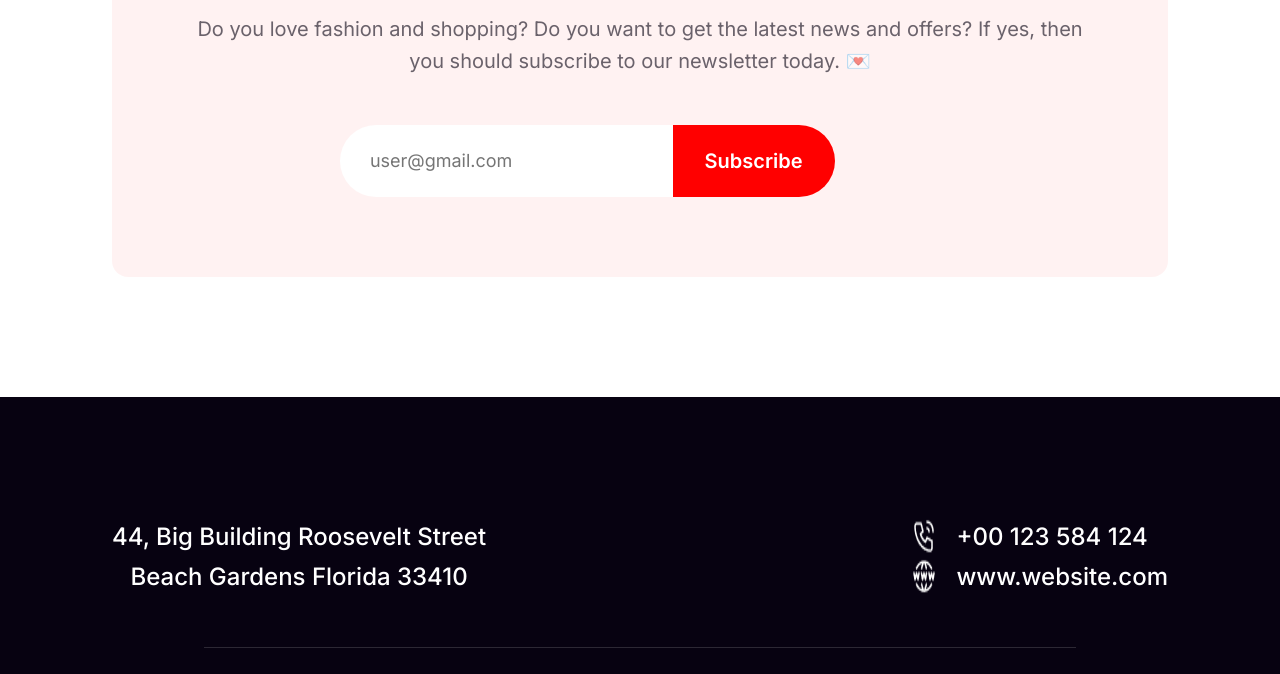
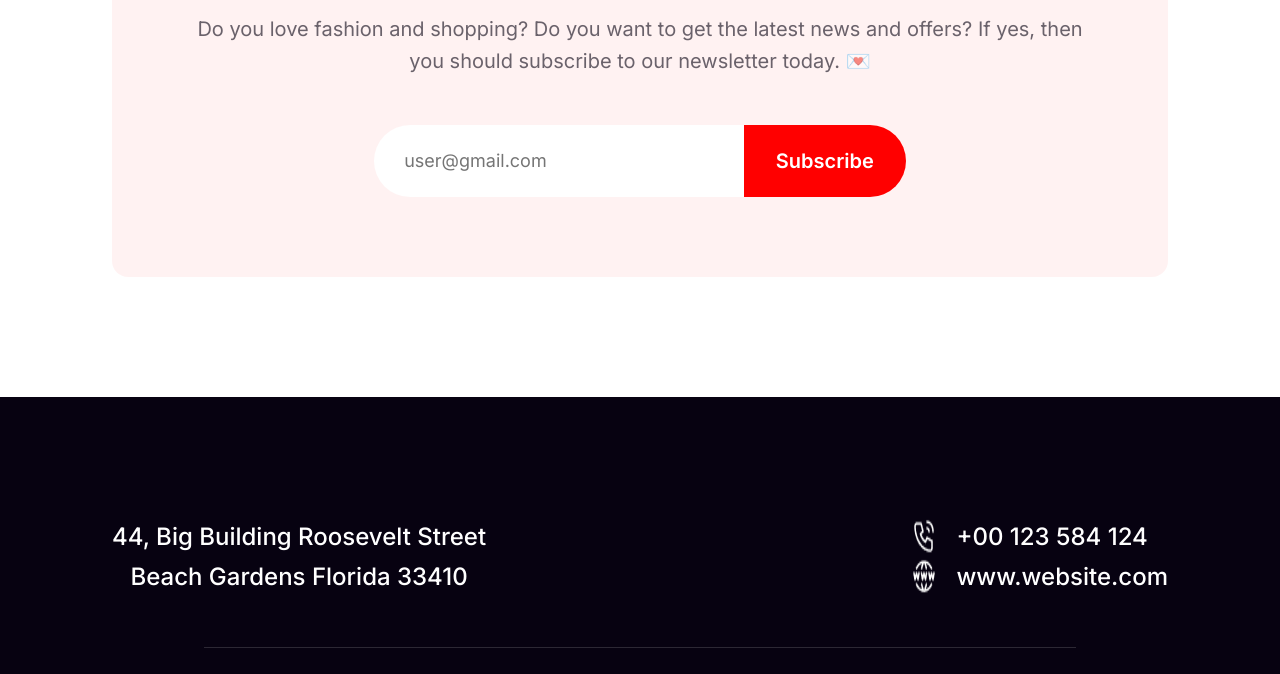
Before and after one commit to SM-Noushan/new-year-landing-page-ph-assignment-1, a plain HTML site: page index.html in a window 1280 px wide. Shown: the part 5980-6654 px from the top of the page. Drawn offline with Linux system fonts and the light colour scheme.

Commit message:
added responsive css

```diff
--- a/styles/index.css
+++ b/styles/index.css
@@ -393,7 +393,7 @@ header {
 }
 
 .newsletter-main .newsletter-subscribe {
-    margin-right: 10%;
+    margin: 0 auto;
     padding-bottom: 80px;
     position: relative;
     display: flex;
```
